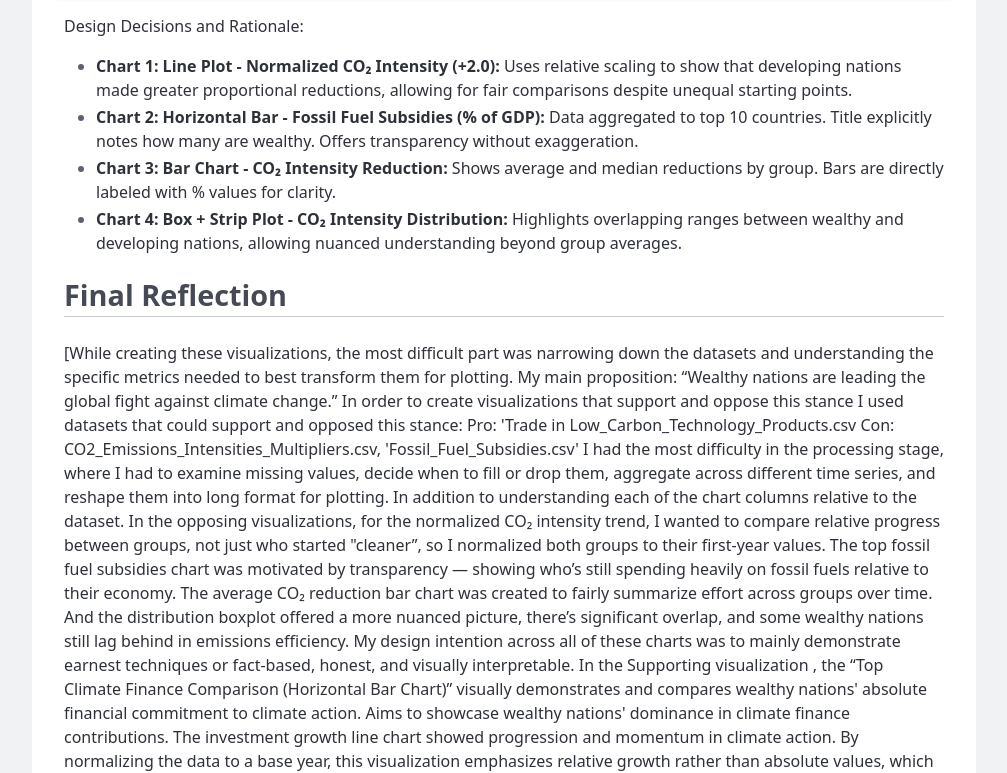
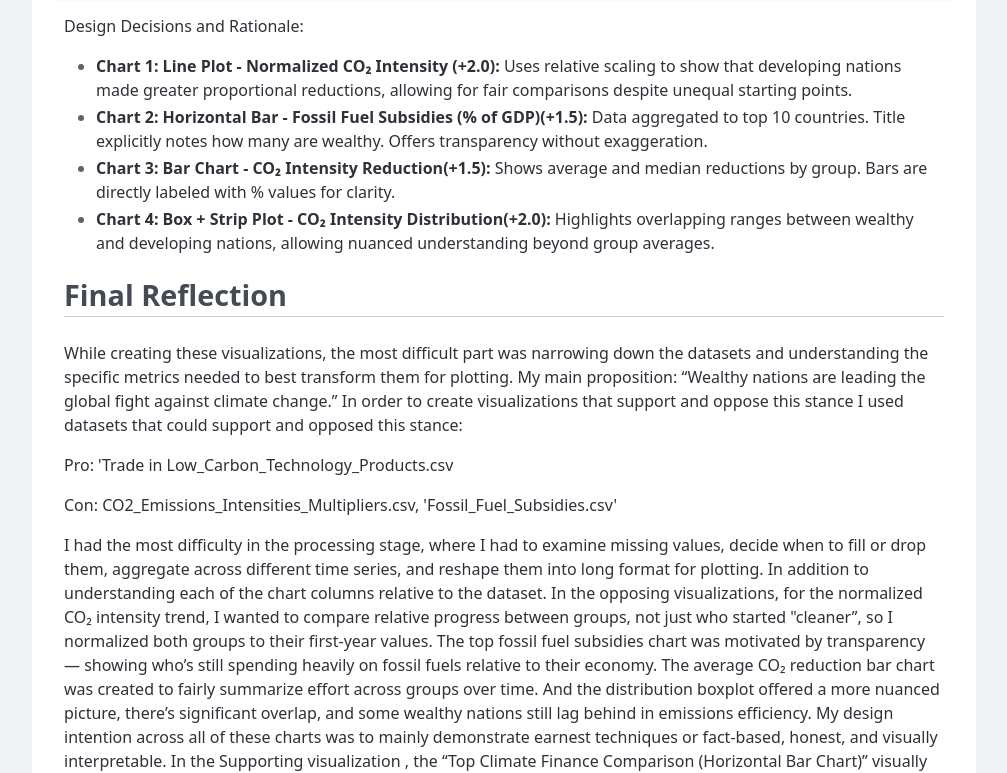
Before and after one commit to Ctt011/Lab1_test_portfolio, a plain HTML site: page project2/project2.html in a window 1280 px wide. Shown: the part 2251-3024 px from the top of the page, without its empty margins (136-1143 px from the left). Drawn offline with Linux system fonts and the light colour scheme.

Commit message:
Update project2.html

```diff
--- a/project2/project2.html
+++ b/project2/project2.html
@@ -193,19 +193,19 @@
 
         <ul>
             <li><strong>Chart 1: Line Plot - Normalized CO₂ Intensity (+2.0):</strong> Uses relative scaling to show that developing nations made greater proportional reductions, allowing for fair comparisons despite unequal starting points.</li>
-            <li><strong>Chart 2: Horizontal Bar - Fossil Fuel Subsidies (% of GDP):</strong> Data aggregated to top 10 countries. Title explicitly notes how many are wealthy. Offers transparency without exaggeration.</li>
-            <li><strong>Chart 3: Bar Chart - CO₂ Intensity Reduction:</strong> Shows average and median reductions by group. Bars are directly labeled with % values for clarity.</li>
-            <li><strong>Chart 4: Box + Strip Plot - CO₂ Intensity Distribution:</strong> Highlights overlapping ranges between wealthy and developing nations, allowing nuanced understanding beyond group averages.</li>
+            <li><strong>Chart 2: Horizontal Bar - Fossil Fuel Subsidies (% of GDP)(+1.5):</strong> Data aggregated to top 10 countries. Title explicitly notes how many are wealthy. Offers transparency without exaggeration.</li>
+            <li><strong>Chart 3: Bar Chart - CO₂ Intensity Reduction(+1.5):</strong> Shows average and median reductions by group. Bars are directly labeled with % values for clarity.</li>
+            <li><strong>Chart 4: Box + Strip Plot - CO₂ Intensity Distribution(+2.0):</strong> Highlights overlapping ranges between wealthy and developing nations, allowing nuanced understanding beyond group averages.</li>
         </ul>
       </section>
 
       <section>
         <h2>Final Reflection</h2>
 
-        <p>[While creating these visualizations, the most difficult part was narrowing down the datasets and understanding the specific metrics needed to  best transform them for plotting. My main proposition: “Wealthy nations are leading the global fight against climate change.” In order to create visualizations that support and oppose this stance I used datasets that could support and opposed this stance:
+        <p>While creating these visualizations, the most difficult part was narrowing down the datasets and understanding the specific metrics needed to  best transform them for plotting. My main proposition: “Wealthy nations are leading the global fight against climate change.” In order to create visualizations that support and oppose this stance I used datasets that could support and opposed this stance: <p></p>
 
-            Pro: 'Trade in Low_Carbon_Technology_Products.csv
-            Con: CO2_Emissions_Intensities_Multipliers.csv, 'Fossil_Fuel_Subsidies.csv'
+        <p>Pro: 'Trade in Low_Carbon_Technology_Products.csv<p></p>
+        <p>Con: CO2_Emissions_Intensities_Multipliers.csv, 'Fossil_Fuel_Subsidies.csv'<p></p>
 
             I had the most difficulty in the processing stage, where I had to examine missing values, decide when to fill or drop them, aggregate across different time series, and reshape them into long format for plotting. In addition to understanding each of the chart columns relative to the dataset.
 
@@ -215,7 +215,7 @@
             visually demonstrates and compares  wealthy nations' absolute financial commitment to climate action. Aims to showcase wealthy nations' dominance in climate finance contributions. The investment growth line chart showed progression and momentum in climate action. By normalizing the data to a base year, this visualization emphasizes relative growth rather than absolute values, which highlights wealthy nations' sustained investment over time. Shaded areas beneath the lines create a visual of cumulative contribution, highlighting wealthy nations' consistent leadership. The pie chart visualization shows market dominance and global impact, representing wealthy nations' share of global low carbon technology exports. This chart creates an immediate impression of their outsized influence in the green technology market. The Low Carbon Tech Exports as Percentage of GDP (Bar Chart) comparing low carbon tech exports as a percentage of GDP shows proportional relative to economic capacity. Addresses a potential counterargument that wealthy nations' contributions only appear larger because of their larger economies which shows wealthy nations commit a higher percentage of their GDP to climate technology. .
 
             After creating these visualizations, l learned that persuasive and deceptive visualization is often subtle and contextual. And I believe that as data scientists we have a responsibility to interpret and create visualizations that balance advocacy with honesty. Techniques like color emphasis, selective timeframes, and careful metric selection can dramatically influence perception without falsifying data. The same dataset can tell opposite stories depending on which metrics are highlighted and how they're presented. When working with the pro-side visualization, I found that techniques like using saturated colors for wealthy nations, exploding pie chart segments, and carefully worded titles could enhance the narrative without crossing into outright deception.. Effective data visualization requires deep engagement with the underlying questions. This project allowed me to gain a deeper understanding of how design choices influence interpretation and how to balance advocacy with transparency.
-            ]</p>
+            </p>
       </section>
     </main>
   </body>
```
